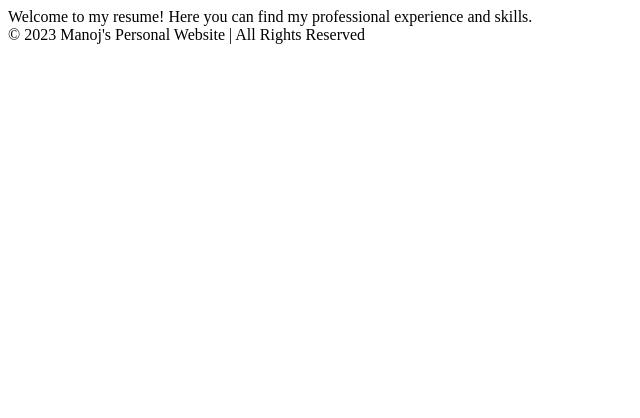
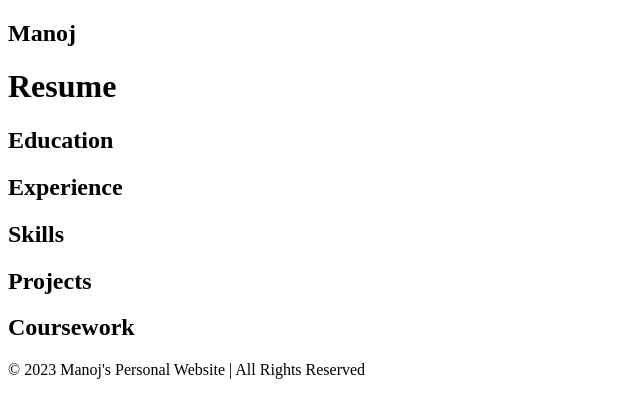
Before and after one commit to Mrav2607/Mrav2607.github.io, a plain HTML site: page resume.html in a window 1280 px wide. Shown: the whole page, without its empty margins (0-640 px from the left). Drawn offline with Linux system fonts and the light colour scheme.

Commit message:
feat: Add complete resume structure with organized sections and classes

```diff
--- a/resume.html
+++ b/resume.html
@@ -1,18 +1,34 @@
 <!DOCTYPE html>
 <html>
-    <head>
-        <title>Manoj's Resume</title>
-    </head>
+  <head>
+    <title>Manoj's Resume</title>
+  </head>
   <body>
-    <nav></nav>
+    <nav class="navbar">
+      <h1 class="logo">Manoj</h1>
+    </nav>
     <main>
-      Welcome to my resume! Here you can find my professional experience and skills.
-      <section></section>
-      <section></section>
-      <section></section>
-      <section></section>
-      <section></section>
+      <h1 class="page-title">Resume</h1>
+      <div class="resume">
+        <section class="section">
+          <h2 class="section-title">Education</h2>
+        </section>
+        <section class="section">
+          <h2 class="section-title">Experience</h2>
+        </section>
+        <section class="section">
+          <h2 class="section-title">Skills</h2>
+        </section>
+        <section class="section">
+          <h2 class="section-title">Projects</h2>
+        </section>
+        <section class="section">
+          <h2 class="section-title">Coursework</h2>
+        </section>
+      </div>
     </main>
-    <footer>© 2023 Manoj's Personal Website | All Rights Reserved</footer>
+    <footer class="footer">
+      © 2023 Manoj's Personal Website | All Rights Reserved
+    </footer>
   </body>
 </html>
```
